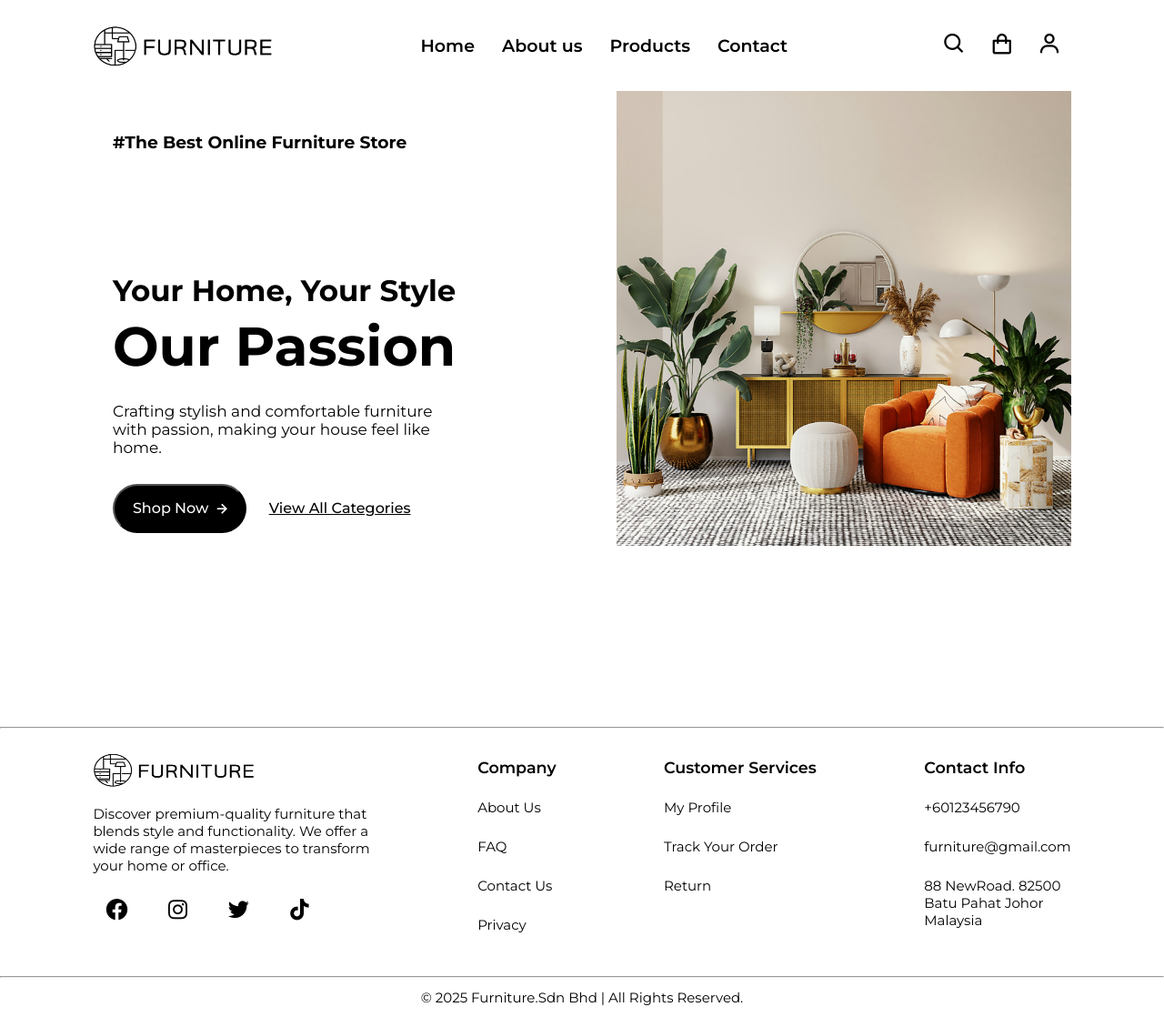
After one commit to LEEJS-32/app, a PHP site: page /pages/home.php in a window 1280 px wide. The commit adds this page. Shown: the whole page at 91% size. Run offline with PHP 8.4, Linux system fonts and the light colour scheme.

Commit message:
some designs on home and adjustment on footer

```diff
--- a/_footer.php
+++ b/_footer.php
@@ -20,7 +20,7 @@
         <hr>
         <div class="footer">
             <div class="div1">
-                <img src="img/logo4.png" alt="img/logo4.png" class="footer-logo">
+                <img src="../img/logo4.png" alt="img/logo4.png" class="footer-logo">
                 <p>Discover premium-quality furniture that<br>
                 blends style and functionality. We offer a<br>
                 wide range of masterpieces to transform<br>
@@ -66,5 +66,5 @@
         </div>
     </footer>
 
-</body>
+
 </html>
--- a/_header.php
+++ b/_header.php
@@ -15,16 +15,16 @@
         <link href="https://fonts.googleapis.com/css2?family=Nunito:ital,wght@0,200..1000;1,200..1000&display=swap" rel="stylesheet">
         <link href="https://fonts.googleapis.com/css2?family=Montserrat:ital,wght@0,100..900;1,100..900&display=swap" rel="stylesheet">
     </head>
-    <body>
+
     <header>
         <nav>
             <div class="logo">
-            <img src="img/logo4.png" alt="img/logo.png" class="logo">
+            <img src="../img/logo4.png" alt="img/logo.png" class="logo">
             </div>
 
             <div class="nav-bar">
             <ul>
-                <li><a href="">Home</a></li>
+                <li><a href="/pages/home.php">Home</a></li>
                 <li><a href="">About us</a></li>
                 <li><a href="">Products</a></li>
                 <li><a href="">Contact</a></li>
--- a/css/footer.css
+++ b/css/footer.css
@@ -1,5 +1,7 @@
 footer {
+
     bottom: 0;
+    width: 100%;
     /* background-color: aqua; */
     font-size: 15px;
     font-weight: 400;
@@ -7,7 +9,7 @@ footer {
 
 
 .footer {
-    padding:20px 9% 30px 9%;
+    padding:20px 8% 30px 8%;
     display: flex;
     justify-content: space-between;
 }
--- /dev/null
+++ b/css/home.css
@@ -0,0 +1,85 @@
+.main {
+    margin: 0;
+    left: 0;
+    padding:0 8%;
+}
+
+h2 pre {
+    font-size: 32.5px;
+}
+
+h1 pre {
+    font-size: 60px;
+    padding: 5px 0;
+}
+
+.intro {
+    display: flex;
+    justify-content: space-between;
+    margin-bottom: 3.3%;
+}
+
+.intro-left {
+    padding: 20px 0 20px 2% ;
+    /* background-color: rgb(231, 231, 231); */
+    width: 35%;
+    height: 78vh;
+
+}
+
+h3 {
+    padding-top: 25px;
+}
+
+.intro-big-content {
+    padding-top: 35%;
+}
+
+.intro-des {
+    padding: 20px 0;
+    font-size: 17px;
+    font-weight: 400;
+}
+
+.shop-now {
+    display: flex;
+    align-items: center;
+}
+
+.shop-now-btn {
+    display: flex; /* Enables flexbox */
+    align-items: center; /* Vertically centers items */
+    justify-content: center; /* Horizontally centers items */
+    font-size: 16px;
+    font-weight: 500;
+    margin-top: 10px;
+    padding: 15px 15px 15px 20px;
+    background-color: black;
+    border-radius: 50px;
+    color: white;
+    vertical-align: center;
+    cursor: pointer;
+
+}
+
+.shop-now-btn i {
+    display: flex;
+    font-size: 20px;
+}
+
+.view-cat-link {
+    font-size: 16px;
+    font-weight: 500;
+    margin-top: 10px;
+    margin-left: 25px;
+    text-decoration: underline;
+    color: black;
+
+}
+
+.img-intro {
+    width: 500px;
+    height: 500px;
+    object-fit: cover;
+
+}
--- a/css/style.css
+++ b/css/style.css
@@ -14,7 +14,7 @@ nav{
     justify-content: space-between;
     padding: 20px 8%;
     align-items: center;
-    font-weight: 550;
+    font-weight: 520;
     /* background-color: aqua; */
 }
 
--- /dev/null
+++ b/pages/home.php
@@ -0,0 +1,50 @@
+<!DOCTYPE html>
+<html>
+    <head>
+        <meta charset="UTF-8">
+        <meta http-equiv="X-UA-Compatible"
+        content="IE=edge">
+        <meta name="viewport"
+        content="width=device-width, initial-scale=1.0">
+        <!-- <title>Header</title> -->
+        <link rel="stylesheet" href="../css/style.css">
+        <link rel="stylesheet" href="../css/logo.css">
+        <link rel="stylesheet" href="../css/footer.css">
+        <link rel="stylesheet" href="../css/home.css">
+        <link href='https://unpkg.com/boxicons@2.1.4/css/boxicons.min.css' rel='stylesheet'>
+        <link rel="preconnect" href="https://fonts.googleapis.com">
+        <link rel="preconnect" href="https://fonts.gstatic.com" crossorigin>
+        <link href="https://fonts.googleapis.com/css2?family=Nunito:ital,wght@0,200..1000;1,200..1000&display=swap" rel="stylesheet">
+        <link href="https://fonts.googleapis.com/css2?family=Montserrat:ital,wght@0,100..900;1,100..900&display=swap" rel="stylesheet">
+    </head>
+
+    <body>
+        <?php include '../_header.php'; ?>
+
+        <main class="main">
+        <div class="intro">
+            <div class="intro-left">
+                <h3>#The Best Online Furniture Store</h3>
+
+                <div class='intro-big-content'>
+                <h2><pre>Your Home, Your Style</pre></h2>
+
+                <h1><pre>Our Passion</pre></h1>
+                </div>
+
+                <p class="intro-des">Crafting stylish and comfortable furniture with passion, making your house feel like home.</p>
+                <div class="shop-now">
+                    <button class="shop-now-btn">Shop Now&nbsp;<i class='bx bx-right-arrow-alt'></i></button>
+                    <a href="" class="view-cat-link">View All Categories</a>
+                </div>
+            </div>
+
+            <div class="intro-right">
+                <img src="../img/intro.jpeg" class="img-intro">
+            </div>
+        </main>
+
+        <?php include '../_footer.php'; ?>
+    </body>
+
+</html>
```
Also changed, not shown: img/intro.jpeg (added).
